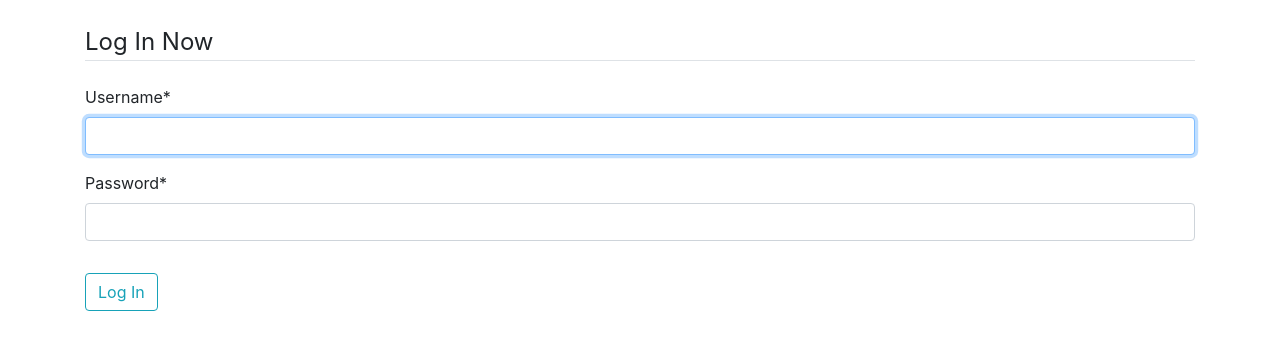
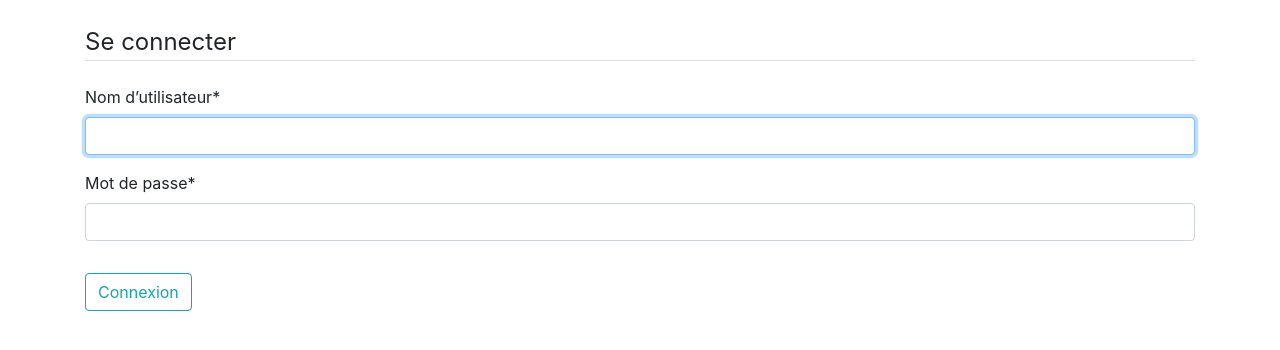
Before and after one commit to CGodrie/fine_website, a Django app: page /login/ in a window 1280 px wide. Shown: the part 101-451 px from the top of the page. Run offline with Django 4.2, Linux system fonts and the light colour scheme; some libraries are stand-ins or nearby versions.

Commit message:
udpdate login to fr

```diff
--- a/fine_website/settings.py
+++ b/fine_website/settings.py
@@ -109,7 +109,7 @@ AUTH_PASSWORD_VALIDATORS = [
 # Internationalization
 # https://docs.djangoproject.com/en/4.2/topics/i18n/
 
-LANGUAGE_CODE = 'en-us'
+LANGUAGE_CODE = 'fr'
 
 TIME_ZONE = 'UTC'
 
--- a/users/templates/users/login.html
+++ b/users/templates/users/login.html
@@ -5,11 +5,11 @@
     <form method="POST">
         {% csrf_token %}
         <fieldset class="form-group">
-            <legend class="border-bottom mb-4">Log In Now</legend>
+            <legend class="border-bottom mb-4">Se connecter</legend>
             {{ form|crispy }}
         </fieldset>
         <div class="form-group">
-            <button class="btn btn-outline-info" type="submit">Log In</button>
+            <button class="btn btn-outline-info" type="submit">Connexion</button>
         </div>
     </form>
 </div>
--- a/users/templates/users/logout.html
+++ b/users/templates/users/logout.html
@@ -1,9 +1,9 @@
 {% extends "main/base.html" %}
 {% block content %}
-    <h2>You've been successfully logout!</h2>
+    <h2>Vous avez bien été déconnecté</h2>
     <div class="border-top pt-3">
         <small class="text-muted">
-            <a href="{% url 'login' %}">Log In Now</a>
+            <a href="{% url 'login' %}">Se connecter à nouveau</a>
         </small>
     </div>
 {% endblock content %}
```
Also changed, not shown: db.sqlite3.
